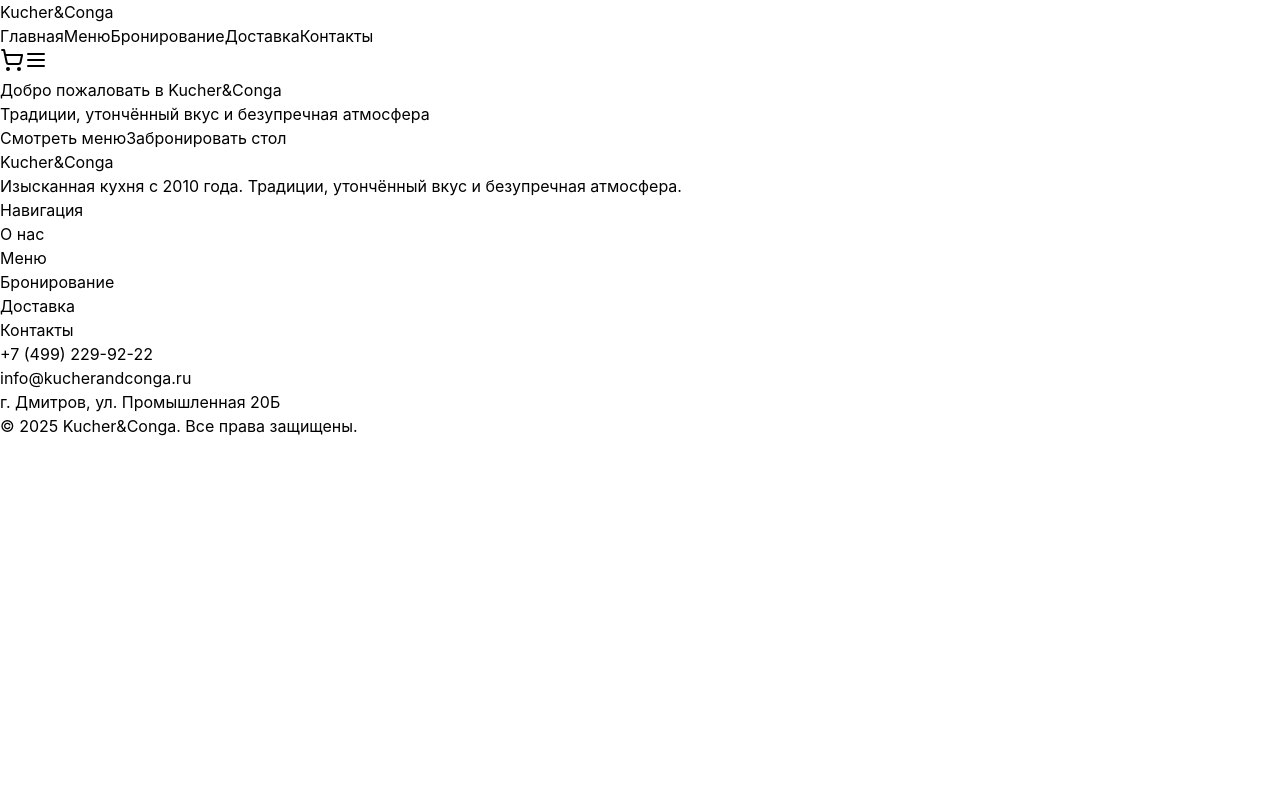
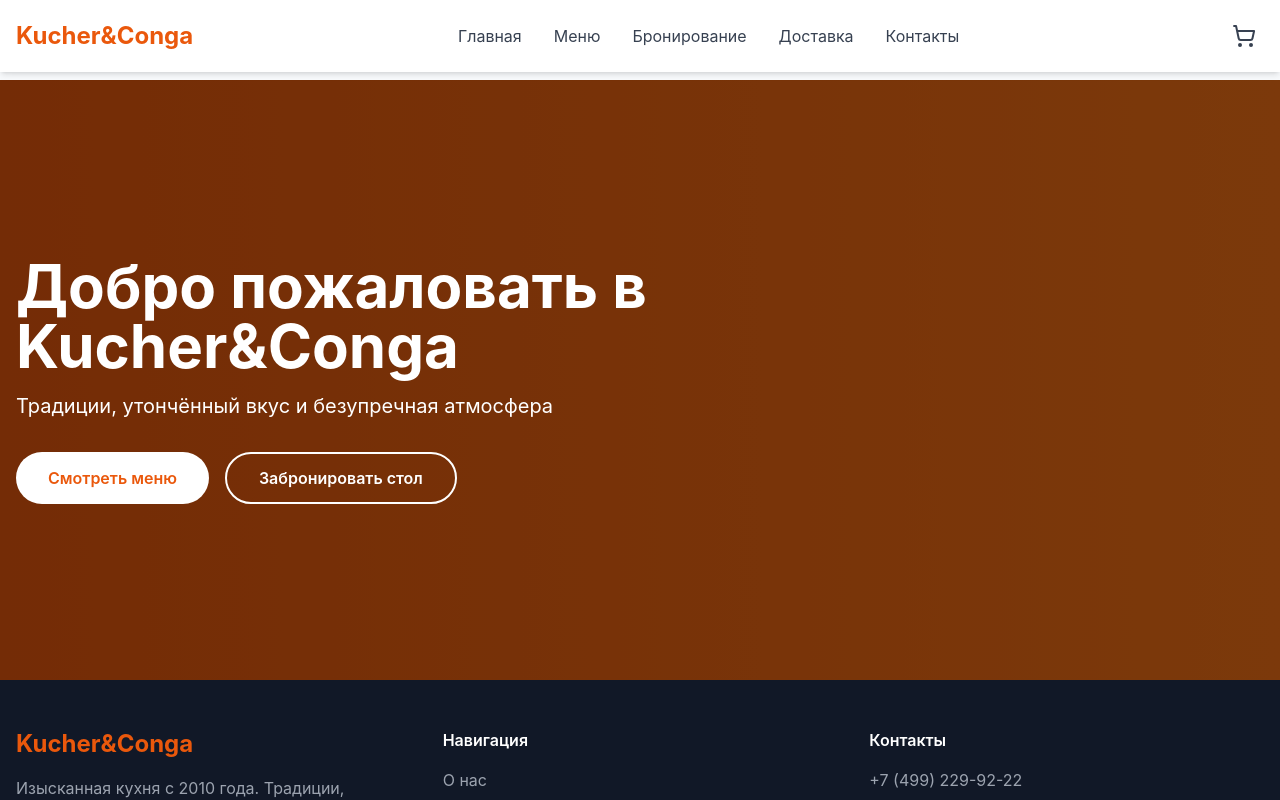
Before and after one commit to aleks10sadu-ops/Kongotest, a Next.js app: page / in a window 1280 px wide. Shown: the top 800 px of the page. Built offline with nearby package versions, Linux system fonts and the light colour scheme.

Commit message:
Update tailwind.config.js

```diff
--- a/tailwind.config.js
+++ b/tailwind.config.js
@@ -1,12 +1,10 @@
 /** @type {import('tailwindcss').Config} */
 module.exports = {
   content: [
-    './pages/*/.{js,ts,jsx,tsx,mdx}',
-    './components/*/.{js,ts,jsx,tsx,mdx}',
-    './app/*/.{js,ts,jsx,tsx,mdx}',
+    "./app/**/*.{js,ts,jsx,tsx,mdx}",
+    "./components/**/*.{js,ts,jsx,tsx,mdx}",
+    "./pages/**/*.{js,ts,jsx,tsx,mdx}",
   ],
-  theme: {
-    extend: {},
-  },
+  theme: { extend: {} },
   plugins: [],
-}
+};
```
